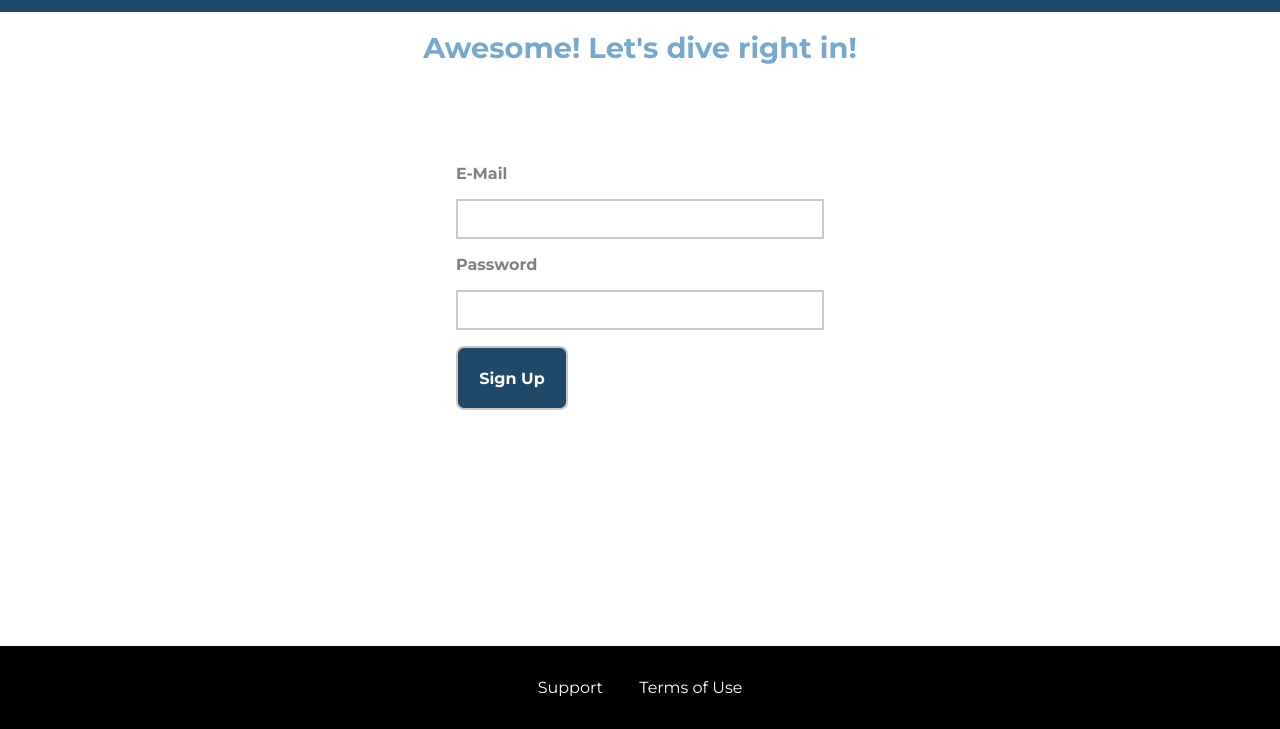
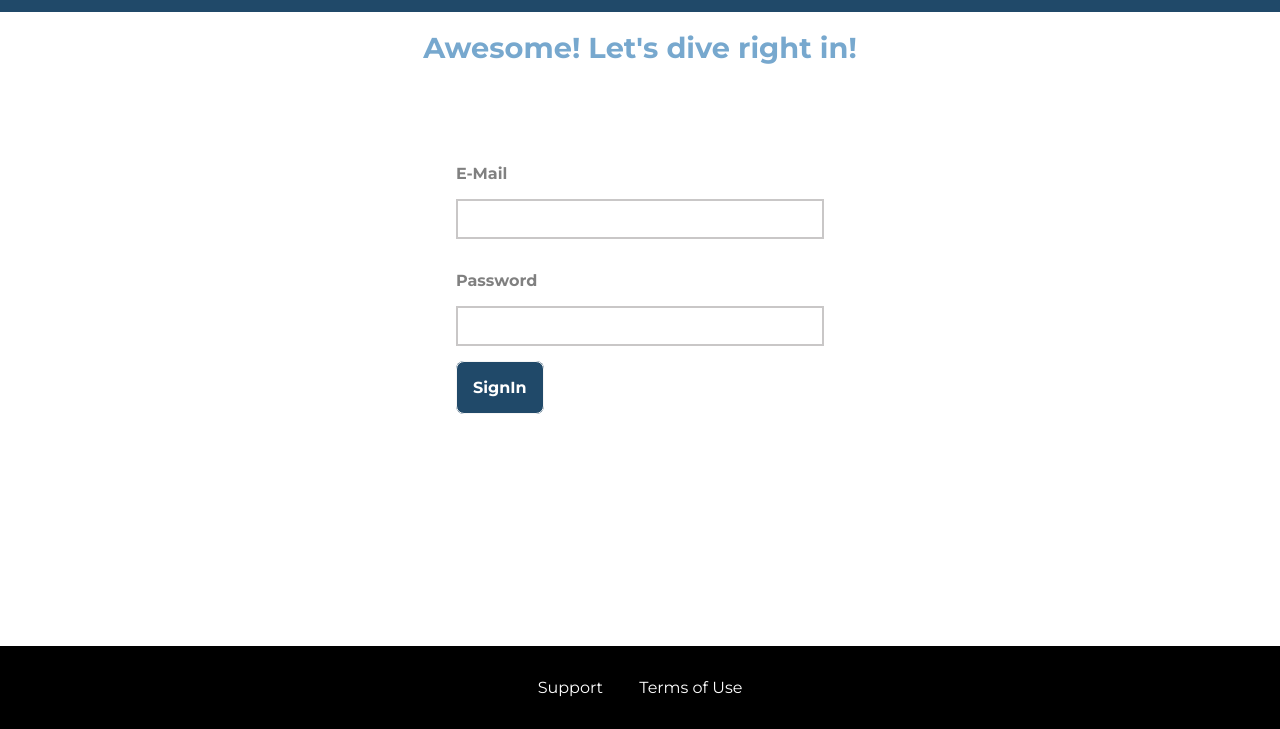
Before and after one commit to Muhire-Josue/mentorspace-api, a website: page UI/signin.html in a window 1280 px wide. Shown: the part 74-803 px from the top of the page. Drawn offline with Linux system fonts and the light colour scheme.

Commit message:
chore(ui folder): add ui folder 	-add ui folder

```diff
--- a/UI/css/style.css
+++ b/UI/css/style.css
@@ -104,7 +104,7 @@
   .main-nav__item a:hover,
   .main-nav__item a:active {
     color: white;
-    border-bottom: 5px solid white;
+    border-bottom: 3px solid white;
   }
 
 
@@ -216,11 +216,13 @@
   }
 
   .button {
-    background: #0e4f1f;
+    background: #204969;
     color: white;
     font: inherit;
-    border: 1.5px solid #0e4f1f;
-    padding: 0.5rem;
+    border: 1.5px solid whitesmoke;
+    text-decoration: none;
+    padding: 1rem;
+    margin-top: 1rem;
     border-radius: 8px;
     font-weight: bold;
     cursor: pointer;
@@ -484,6 +486,7 @@
 .signup-form input {
     display: block;
     margin-top: 1rem;
+    margin-bottom: 2rem;
     width: 100%;
     height: 5vh;
     border: 2px solid #c9c7c7;
--- a/UI/signin.html
+++ b/UI/signin.html
@@ -49,7 +49,7 @@
             <input type="email" id="email" required>
             <label for="password">Password</label>
             <input type="password" id="password" required>
-            <input type="submit" value="Sign Up" class="button" />
+            <a href="index.html" class="button">SignIn</a>
         </form>
     </main>
     <footer class="main-footer">
```
Also changed, not shown: UI/signup.html (+1 -1 lines).
